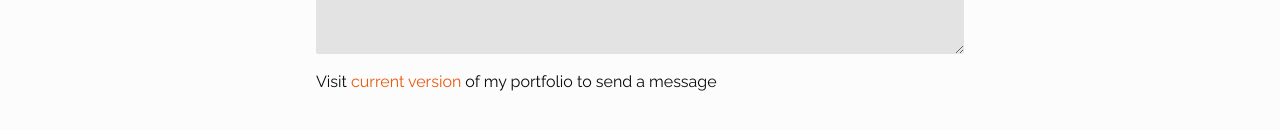
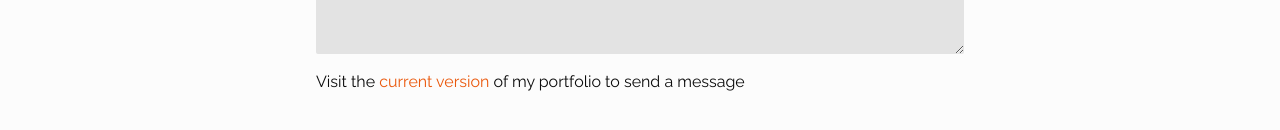
Before and after one commit to thegoldenbolden/portfolio-v1, a Next.js app: page / in a window 1280 px wide. Shown: the part 1000-1130 px from the top of the page. Built offline with nearby package versions, Linux system fonts and the light colour scheme.

Commit message:
Update packages

```diff
--- a/src/components/contact.tsx
+++ b/src/components/contact.tsx
@@ -105,7 +105,7 @@ export default function Contact() {
     />
    </div>
    <p className="text-base">
-    Visit{" "}
+    Visit the{" "}
     <Link className="text-orange-600 hover:underline focus:underline" href="https://jacobbolden.com/contact">
      current version
     </Link>{" "}
--- a/src/pages/_app.tsx
+++ b/src/pages/_app.tsx
@@ -1,7 +1,6 @@
 import type { AppProps } from "next/app";
+import { Raleway } from "next/font/google";
 import "../styles/globals.scss";
-import { Analytics } from "@vercel/analytics/react";
-import { Raleway } from "@next/font/google";
 
 const raleway = Raleway({
  weight: ["400", "700"],
@@ -12,7 +11,6 @@ function App({ Component, pageProps }: AppProps) {
  return (
   <div className={raleway.className}>
    <Component {...pageProps} />
-   <Analytics />
   </div>
  );
 }
```
Also changed, not shown: package.json (+12 -16 lines), 1 other file (tests, documents, lock files or other folders).
